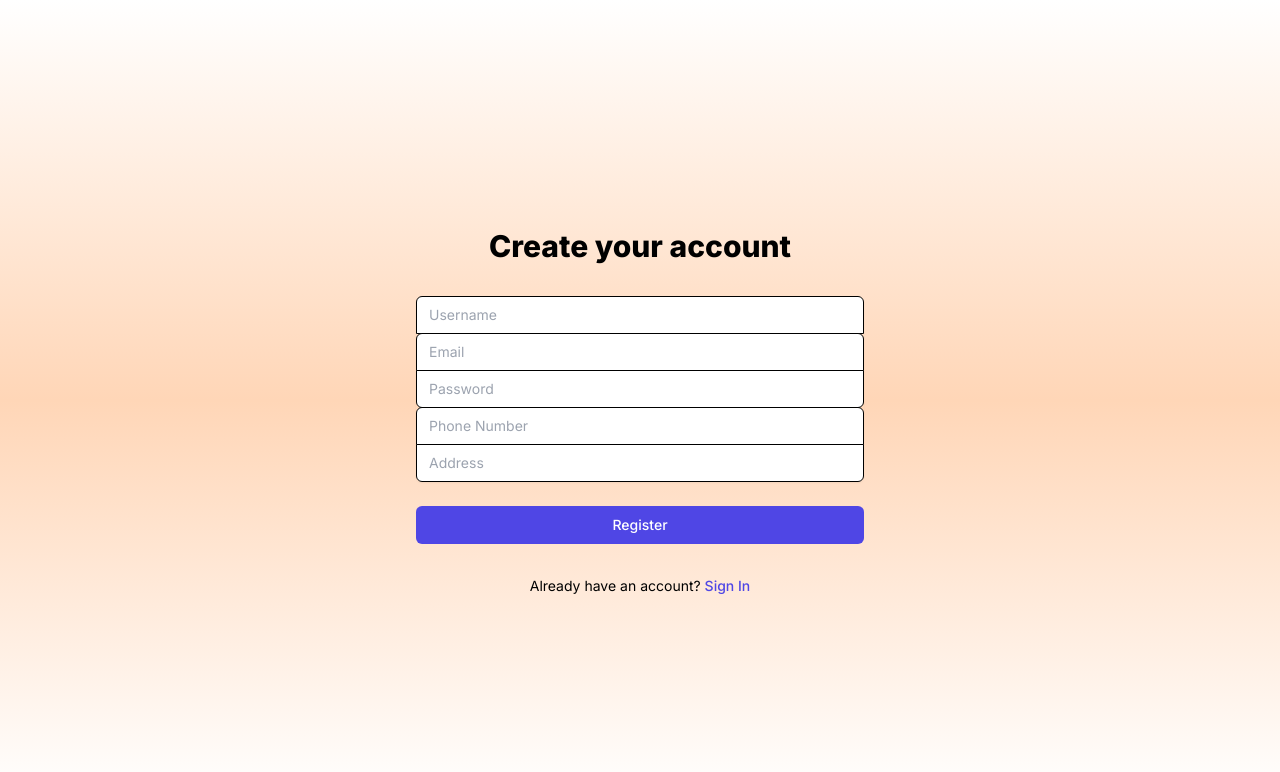
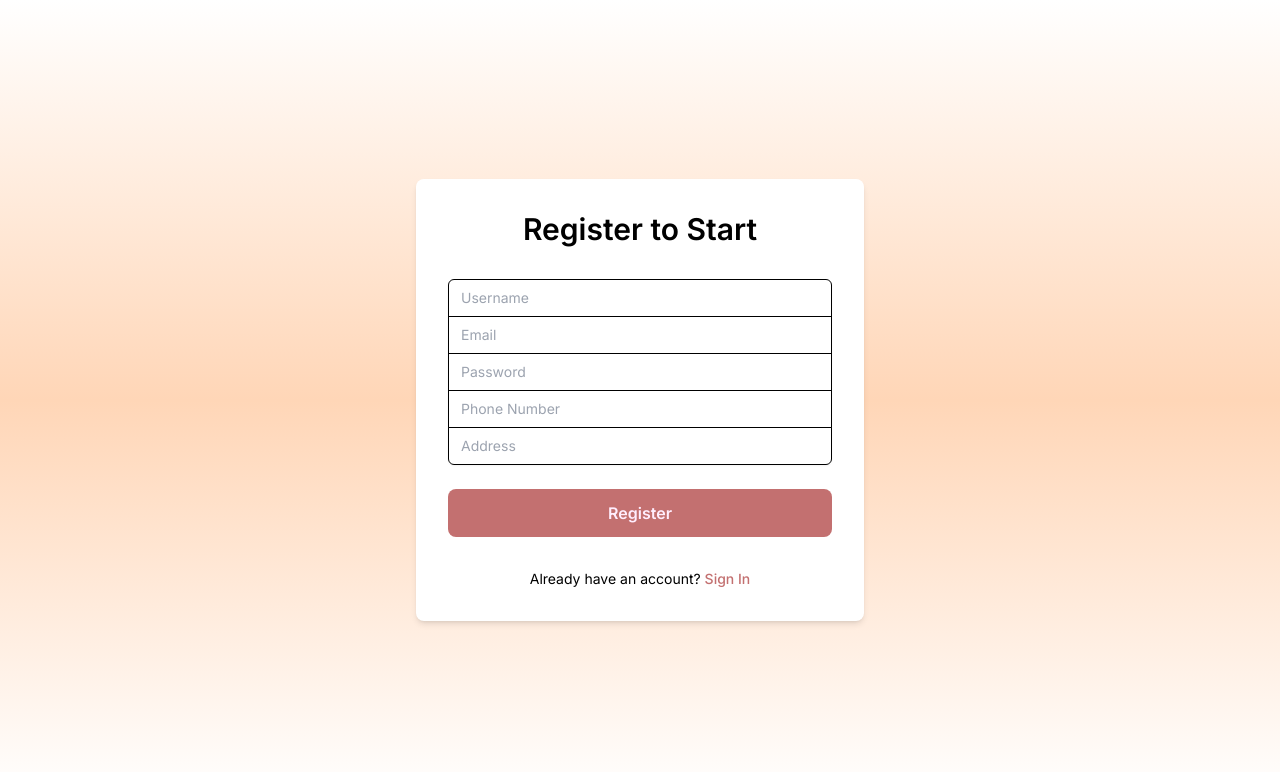
Before and after one commit to advpro-a12/snackventure-fe, a Next.js app: page /auth/register in a window 1280 px wide. Shown: the top 772 px of the page. Built offline with nearby package versions, Linux system fonts and the light colour scheme.

Commit message:
fix: eslint error and improve style

```diff
--- a/src/app/auth/login/page.tsx
+++ b/src/app/auth/login/page.tsx
@@ -4,6 +4,7 @@ import React, { useState } from "react";
 import { setCookie } from "cookies-next";
 import Link from "next/link";
 import { useRouter } from "next/navigation";
+import { Button } from "@/components/ui/button";
 
 const LoginPage = () => {
 	const router = useRouter();
@@ -36,10 +37,10 @@ const LoginPage = () => {
 
 	return (
 		<div className="min-h-screen flex items-center justify-center bg-gray-50 py-12 px-4 sm:px-6 lg:px-8">
-			<div className="max-w-md w-full space-y-8">
+			<div className="max-w-md w-full space-y-8 bg-white p-8 rounded-lg shadow-md">
 				<div>
-					<h2 className="mt-6 text-center text-3xl font-extrabold text-gray-900">
-						Sign in to your account
+					<h2 className="text-center text-3xl font-semibold text-gray-900">
+						Log in to Continue
 					</h2>
 				</div>
 				<form className="mt-8 space-y-6" onSubmit={handleLogin}>
@@ -54,7 +55,7 @@ const LoginPage = () => {
 								name="username"
 								type="text"
 								required
-								className="appearance-none rounded-none relative block w-full px-3 py-2 border border-gray-300 placeholder-gray-500 text-gray-900 rounded-t-md focus:outline-none focus:ring-indigo-500 focus:border-indigo-500 focus:z-10 sm:text-sm"
+								className="appearance-none relative block w-full px-3 py-2 border border-gray-300 placeholder-gray-500 text-gray-900 rounded-t-md focus:outline-none focus:border-2 focus:ring-main focus:border-main focus:z-10 sm:text-sm"
 								placeholder="Username"
 								value={username}
 								onChange={(e) => setUsername(e.target.value)}
@@ -69,7 +70,7 @@ const LoginPage = () => {
 								name="password"
 								type="password"
 								required
-								className="appearance-none rounded-none relative block w-full px-3 py-2 border border-gray-300 placeholder-gray-500 text-gray-900 rounded-b-md focus:outline-none focus:ring-indigo-500 focus:border-indigo-500 focus:z-10 sm:text-sm"
+								className="appearance-none relative block w-full px-3 py-2 border border-gray-300 placeholder-gray-500 text-gray-900 rounded-b-md focus:outline-none focus:border-2 focus:ring-main focus:border-main focus:z-10 sm:text-sm"
 								placeholder="Password"
 								value={password}
 								onChange={(e) => setPassword(e.target.value)}
@@ -77,21 +78,15 @@ const LoginPage = () => {
 						</div>
 					</div>
 					<div>
-						<button
-							type="submit"
-							className="group relative w-full flex justify-center py-2 px-4 border border-transparent text-sm font-medium rounded-md text-white bg-indigo-600 hover:bg-indigo-700 focus:outline-none focus:ring-2 focus:ring-offset-2 focus:ring-indigo-500"
-						>
-							Sign in
-						</button>
+						<Button type="submit" className="w-full">
+							Log In
+						</Button>
 					</div>
 				</form>
 				<div>
 					<p className="mt-2 text-center text-sm text-gray-600">
-						Don't have an account?{" "}
-						<Link
-							href="/auth/register"
-							className="font-medium text-indigo-600 hover:text-indigo-500"
-						>
+						Don&apos;t have an account?{" "}
+						<Link href="/auth/register" className="font-medium text-main">
 							Sign Up
 						</Link>
 					</p>
--- a/src/app/auth/register/page.tsx
+++ b/src/app/auth/register/page.tsx
@@ -2,6 +2,7 @@
 
 import React, { useState } from "react";
 import Link from "next/link";
+import { Button } from "@/components/ui/button";
 
 const RegisterPage = () => {
 	const [username, setUsername] = useState("");
@@ -43,10 +44,10 @@ const RegisterPage = () => {
 
 	return (
 		<div className="min-h-screen flex items-center justify-center bg-gray-50 py-12 px-4 sm:px-6 lg:px-8">
-			<div className="max-w-md w-full space-y-8">
+			<div className="max-w-md w-full space-y-8 bg-white p-8 rounded-lg shadow-md">
 				<div>
-					<h2 className="mt-6 text-center text-3xl font-extrabold text-gray-900">
-						Create your account
+					<h2 className="text-center text-3xl font-semibold text-gray-900">
+						Register to Start
 					</h2>
 				</div>
 				<form className="mt-8 space-y-6" onSubmit={handleRegister}>
@@ -61,7 +62,7 @@ const RegisterPage = () => {
 								name="username"
 								type="text"
 								required
-								className="appearance-none rounded-none relative block w-full px-3 py-2 border border-gray-300 placeholder-gray-500 text-gray-900 rounded-t-md focus:outline-none focus:ring-indigo-500 focus:border-indigo-500 focus:z-10 sm:text-sm"
+								className="appearance-none rounded-t-md relative block w-full px-3 py-2 border border-gray-300 placeholder-gray-500 text-gray-900 focus:outline-none focus:border-2 focus:ring-main focus:border-main focus:z-10 sm:text-sm"
 								placeholder="Username"
 								value={username}
 								onChange={(e) => setUsername(e.target.value)}
@@ -76,7 +77,7 @@ const RegisterPage = () => {
 								name="email"
 								type="email"
 								required
-								className="appearance-none rounded-none relative block w-full px-3 py-2 border border-gray-300 placeholder-gray-500 text-gray-900 rounded-t-md focus:outline-none focus:ring-indigo-500 focus:border-indigo-500 focus:z-10 sm:text-sm"
+								className="appearance-none rounded-none relative block w-full px-3 py-2 border border-gray-300 placeholder-gray-500 text-gray-900 focus:outline-none focus:border-2 focus:ring-main focus:border-main focus:z-10 sm:text-sm"
 								placeholder="Email"
 								value={email}
 								onChange={(e) => setEmail(e.target.value)}
@@ -91,7 +92,7 @@ const RegisterPage = () => {
 								name="password"
 								type="password"
 								required
-								className="appearance-none rounded-none relative block w-full px-3 py-2 border border-gray-300 placeholder-gray-500 text-gray-900 rounded-b-md focus:outline-none focus:ring-indigo-500 focus:border-indigo-500 focus:z-10 sm:text-sm"
+								className="appearance-none rounded-none relative block w-full px-3 py-2 border border-gray-300 placeholder-gray-500 text-gray-900 focus:outline-none focus:border-2 focus:ring-main focus:border-main focus:z-10 sm:text-sm"
 								placeholder="Password"
 								value={password}
 								onChange={(e) => setPassword(e.target.value)}
@@ -106,7 +107,7 @@ const RegisterPage = () => {
 								name="phoneNumber"
 								type="tel"
 								required
-								className="appearance-none rounded-none relative block w-full px-3 py-2 border border-gray-300 placeholder-gray-500 text-gray-900 rounded-t-md focus:outline-none focus:ring-indigo-500 focus:border-indigo-500 focus:z-10 sm:text-sm"
+								className="appearance-none rounded-none relative block w-full px-3 py-2 border border-gray-300 placeholder-gray-500 text-gray-900 focus:outline-none focus:border-2 focus:ring-main focus:border-main focus:z-10 sm:text-sm"
 								placeholder="Phone Number"
 								value={phoneNumber}
 								onChange={(e) => setPhoneNumber(e.target.value)}
@@ -121,30 +122,23 @@ const RegisterPage = () => {
 								name="address"
 								type="text"
 								required
-								className="appearance-none rounded-none relative block w-full px-3 py-2 border border-gray-300 placeholder-gray-500 text-gray-900 rounded-b-md focus:outline-none focus:ring-indigo-500 focus:border-indigo-500 focus:z-10 sm:text-sm"
+								className="appearance-none rounded-b-md relative block w-full px-3 py-2 border border-gray-300 placeholder-gray-500 text-gray-900 focus:outline-none focus:border-2 focus:ring-main focus:border-main focus:z-10 sm:text-sm"
 								placeholder="Address"
 								value={address}
 								onChange={(e) => setAddress(e.target.value)}
 							/>
 						</div>
 					</div>
-
 					<div>
-						<button
-							type="submit"
-							className="group relative w-full flex justify-center py-2 px-4 border border-transparent text-sm font-medium rounded-md text-white bg-indigo-600 hover:bg-indigo-700 focus:outline-none focus:ring-2 focus:ring-offset-2 focus:ring-indigo-500"
-						>
+						<Button type="submit" className="w-full">
 							Register
-						</button>
+						</Button>
 					</div>
 				</form>
 				<div>
 					<p className="mt-2 text-center text-sm text-gray-600">
 						Already have an account?{" "}
-						<Link
-							href="/auth/login"
-							className="font-medium text-indigo-600 hover:text-indigo-500"
-						>
+						<Link href="/auth/login" className="font-medium text-main">
 							Sign In
 						</Link>
 					</p>
```
